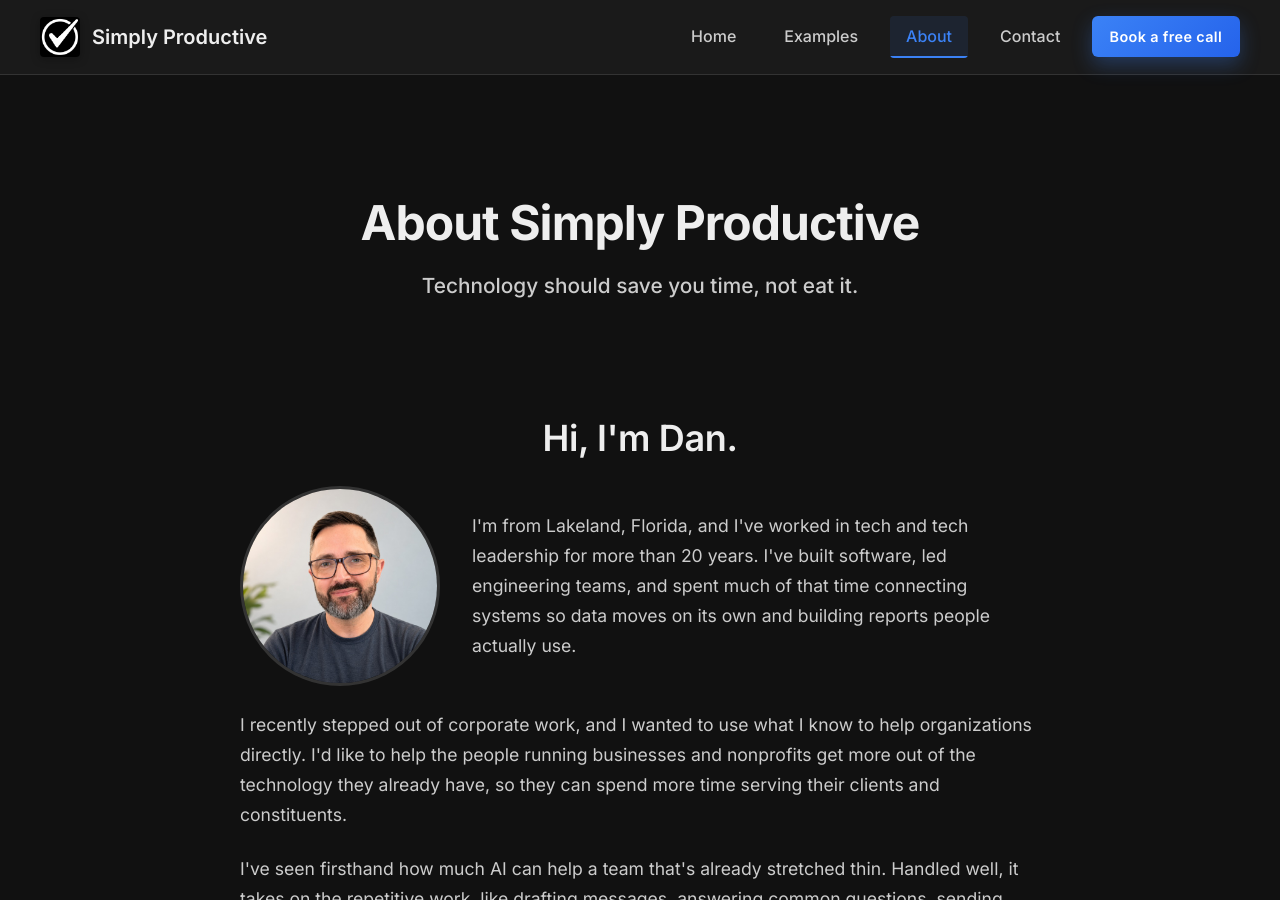
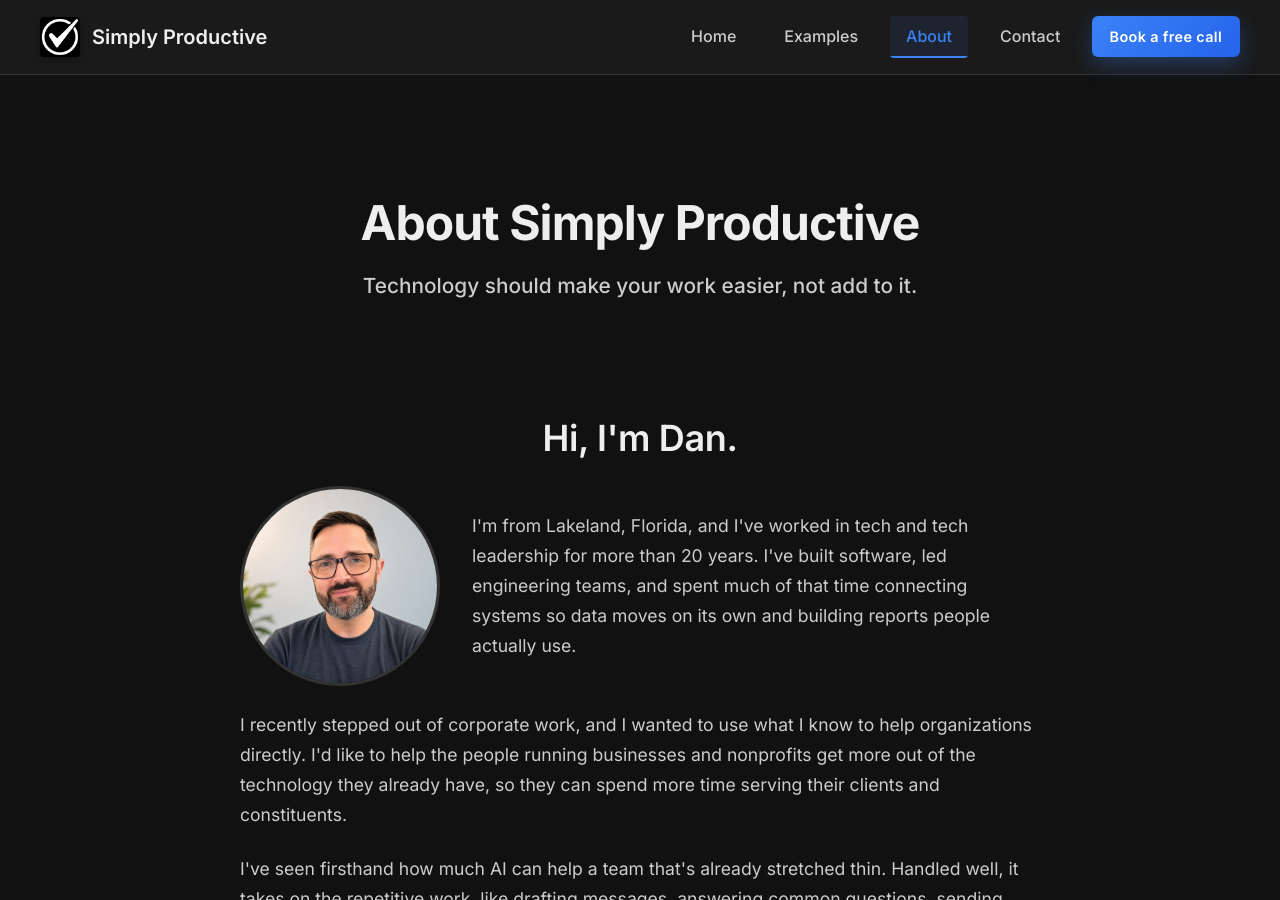
Before and after one commit to dbough/getsimplyproductive.com, a Jekyll site: the page built from about.md, in a window 1280 px wide and 900 px high. Built offline with Jekyll 4.4.1, drawn with Linux system fonts in a browser that asks for light colours.

Commit message:
Change About subtitle
Co-Authored-By: Claude Sonnet 5.5 <noreply@anthropic.com>

```diff
--- a/about.md
+++ b/about.md
@@ -8,7 +8,7 @@ keywords: "about simply productive, Dan Bough, small business tech consultant, n
 <!-- About Hero -->
 <section class="about-hero">
   <h1>About Simply Productive</h1>
-  <p class="about-subtitle">Technology should save you time, not eat it.</p>
+  <p class="about-subtitle">Technology should make your work easier, not add to it.</p>
 </section>
 
 <!-- Story -->
```
